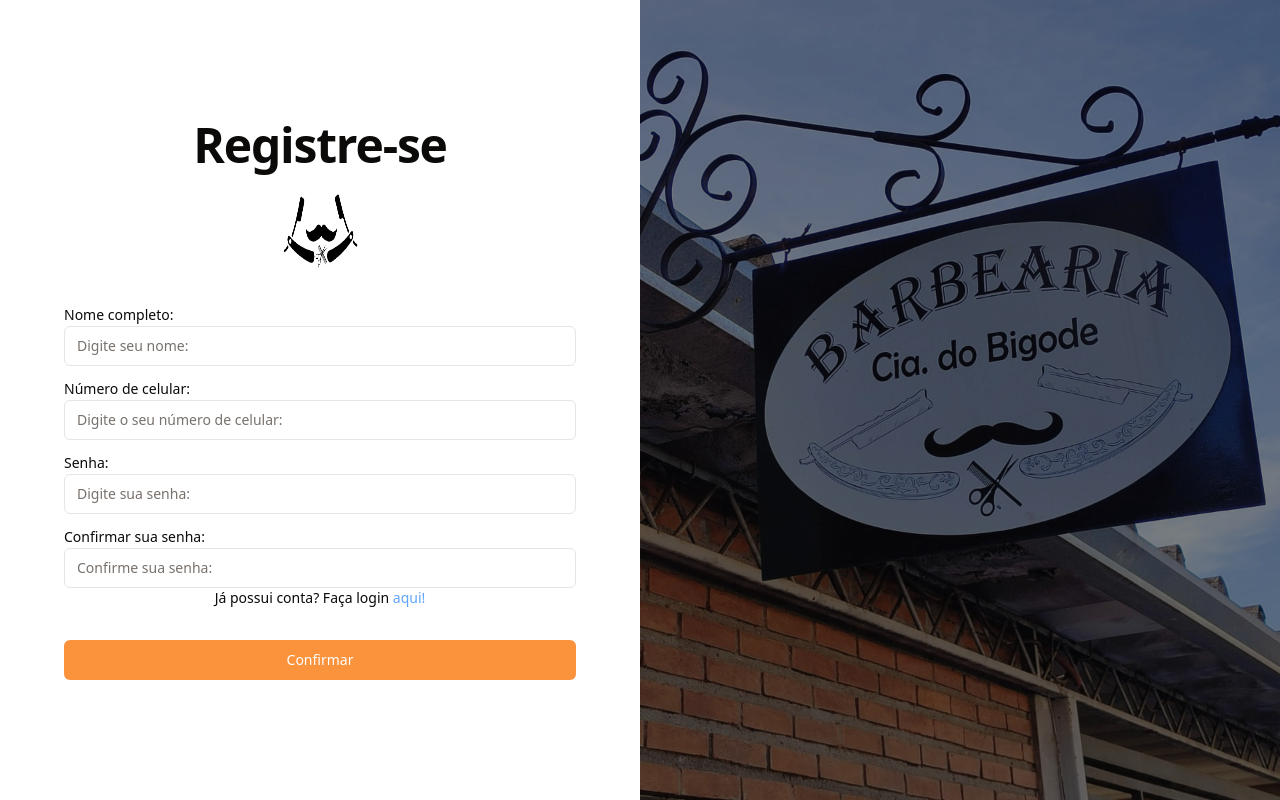
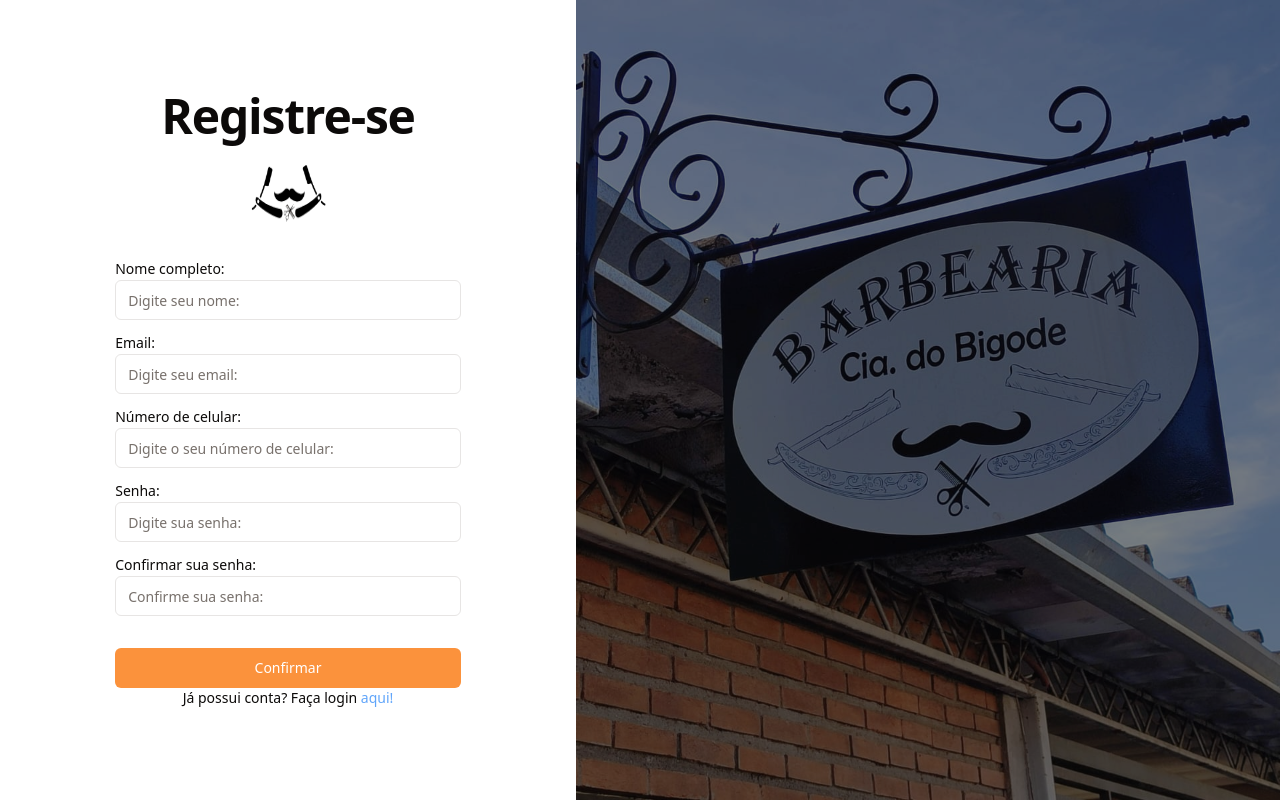
Before and after one commit to Kaue-Francisco/Barbearia, a React (Vite) app in the folder frontend/: page /registro in a window 1280 px wide. Built offline with nearby package versions, Linux system fonts and the light colour scheme.

Commit message:
fe-refactor: Adicionando campos para registro e compara se as senhas estão iguais.

```diff
--- a/frontend/src/pages/Register/Register.tsx
+++ b/frontend/src/pages/Register/Register.tsx
@@ -2,28 +2,59 @@ import image_register_page from '@/assets/placa_cia_bigode.jpeg'
 import image_logo from '@/assets/logo.png'
 import { Input } from '@/components/ui/input';
 import { Label } from '@/components/ui/label';
+import { useState } from 'react';
 
 export default function Registro() {
+  const [formData, setFormData] = useState({
+    name: '',
+    email: '',
+    phone_number: '',
+    password: '',
+    confirm_password: ''
+  });
+  const [error, setError] = useState('');
+
+  const handleChange = (e: React.ChangeEvent<HTMLInputElement>) => {
+    setFormData({
+      ...formData,
+      [e.target.id]: e.target.value
+    });
+    setError(''); // Clear error message on input change
+  };
+
+  const handleSubmit = (e: React.FormEvent) => {
+    e.preventDefault();
+    if (formData.password !== formData.confirm_password) {
+      setError('As senhas não coincidem!');
+      return;
+    }
+  };
+
   return (
-    <div className="grid grid-cols-2">
+    <div className="grid grid-cols-[45%,55%]">
       <div className='flex flex-col justify-center items-center col-span-1 h-screen w-screen md:w-auto bg-background'>
         <h1 className="scroll-m-20 text-4xl font-extrabold tracking-tight mb-6 lg:text-5xl">Registre-se</h1>
-        <img className='md:w-[75px] md:h-[75px] w-[60px] h-[60px] mb-6' src={image_logo} />
-        <form className='flex flex-col md:w-4/5'>
+        <img className='md:w-[75px] md:h-[58px] w-[60px] h-[60px] mb-6' src={image_logo} />
+        <form className='flex flex-col md:w-3/5' onSubmit={handleSubmit}>
           <Label htmlFor='name' className='mt-4 mb-1'>Nome completo:</Label>
-          <Input id='name' type='text' placeholder='Digite seu nome: '/>
+          <Input id='name' type='text' placeholder='Digite seu nome: ' value={formData.name} onChange={handleChange} />
+
+          <Label htmlFor='email' className='mt-4 mb-1'>Email:</Label>
+          <Input id='email' type='email' placeholder='Digite seu email: ' value={formData.email} onChange={handleChange} />
 
           <Label htmlFor='phone_number' className='mt-4 mb-1'>Número de celular:</Label>
-          <Input id='phone_number' type='text' placeholder='Digite o seu número de celular:'/>
+          <Input id='phone_number' type='text' placeholder='Digite o seu número de celular:' value={formData.phone_number} onChange={handleChange} />
 
           <Label htmlFor='password' className='mt-4 mb-1'>Senha:</Label>
-          <Input id='password' type='password' placeholder='Digite sua senha:'/>
+          <Input id='password' type='password' placeholder='Digite sua senha:' value={formData.password} onChange={handleChange} />
 
           <Label htmlFor='confirm_password' className='mt-4 mb-1'>Confirmar sua senha: </Label>
-          <Input id='confirm_password' type='password' placeholder='Confirme sua senha:'/>
+          <Input id='confirm_password' type='password' placeholder='Confirme sua senha:' value={formData.confirm_password} onChange={handleChange} />
 
+          {error && <p className='text-red-500 text-sm mt-2'>{error}</p>}
+
+          <button className='text-sm text-white mt-8 bg-orange-400 rounded-md md:w-auto font h-10'>Confirmar</button>
           <p className='text-center text-sm'>Já possui conta? Faça login <a className='text-blue-400' href='/login'>aqui!</a></p>
-          <button className='text-sm text-white mt-8 bg-orange-400 rounded-md md:w-auto font h-10'>Confirmar</button>
         </form>
       </div>
       <div className='md:flex bg-cover bg-center bg-no-repeat md:col-span-1 hidden brightness-50' style={{ backgroundImage: `url(${image_register_page})`}} />
```
